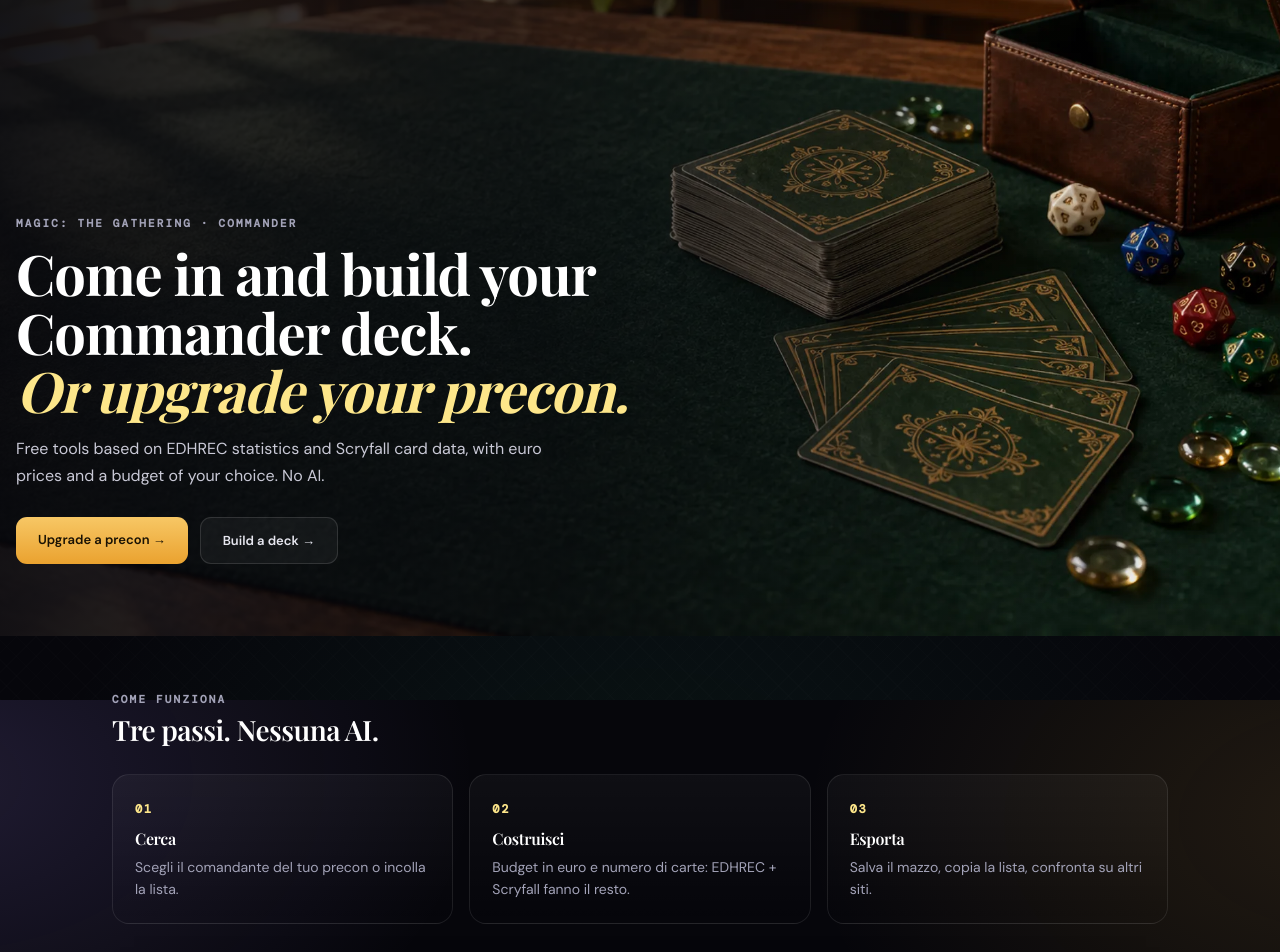
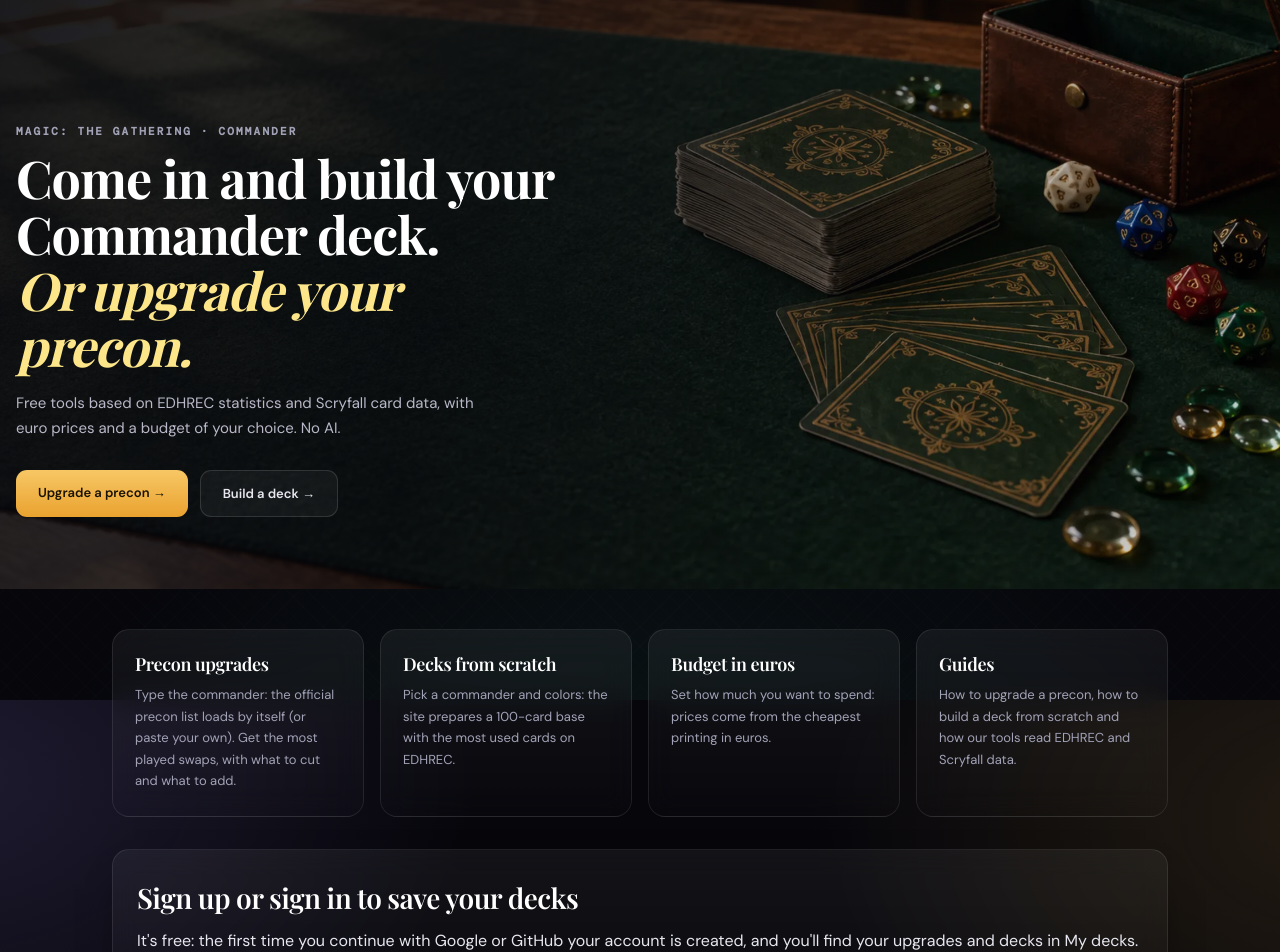
Before and after one commit to lucky24123/precon-upgrade, a Next.js app: page / in a window 1280 px wide. Shown: the part 100-1052 px from the top of the page. Built offline with nearby package versions, Linux system fonts and the light colour scheme; no server answers; a web font is replaced by a local one.

Commit message:
Update page.tsx

```diff
--- a/app/page.tsx
+++ b/app/page.tsx
@@ -4,17 +4,16 @@ import { useLang, LangSwitch } from "../lib/i18n";
 import AuthButton from "../components/AuthButton";
 import InstagramLink from "../components/InstagramLink";
 
-
 export default function Landing() {
   const { t } = useLang();
   return (
     <main className="landing">
-      <section className="land-hero">
+      <section className="land-hero land-hero-clean">
         <picture>
           <source media="(max-width: 700px)" srcSet="/hero-mazzo-960.webp" />
           <img src="/hero-mazzo.webp" alt={t.landImgAlt} fetchPriority="high" />
         </picture>
-        <div className="land-shade" />
+        <div className="land-shade land-shade-clean" />
         <div className="land-inner">
           <header className="land-head">
             <Link href="/" className="brand">
@@ -26,7 +25,8 @@ export default function Landing() {
               <InstagramLink />
             </div>
           </header>
-          <div className="land-copy">
+
+          <div className="land-copy land-copy-clean">
             <p className="land-kicker">{t.landKicker}</p>
             <h1>
               {t.landTitle1}
@@ -46,33 +46,7 @@ export default function Landing() {
         </div>
       </section>
 
-      <section className="shell steps-section">
-        <p className="eyebrow">Come funziona</p>
-        <h2 className="steps-title">Tre passi. Nessuna AI.</h2>
-        <div className="steps">
-          <div className="step">
-            <span className="step-n">01</span>
-            <h3>Cerca</h3>
-            <p>Scegli il comandante del tuo precon o incolla la lista.</p>
-          </div>
-          <div className="step">
-            <span className="step-n">02</span>
-            <h3>Costruisci</h3>
-            <p>Budget in euro e numero di carte: EDHREC + Scryfall fanno il resto.</p>
-          </div>
-          <div className="step">
-            <span className="step-n">03</span>
-            <h3>Esporta</h3>
-            <p>Salva il mazzo, copia la lista, confronta su altri siti.</p>
-          </div>
-        </div>
-      </section>
-
-      <section className="shell land-account-wrap">
-        <AuthButton variant="landing" />
-      </section>
-
-      <section className="shell land-features">
+      <section className="shell land-features land-features-clean">
         <Link href="/migliora" className="feature card-foil">
           <h2>{t.landF1t}</h2>
           <p>{t.landF1}</p>
@@ -90,6 +64,10 @@ export default function Landing() {
           <p>{t.landF4}</p>
         </Link>
       </section>
+
+      <section className="shell land-account-wrap">
+        <AuthButton variant="landing" />
+      </section>
     </main>
   );
 }
```
